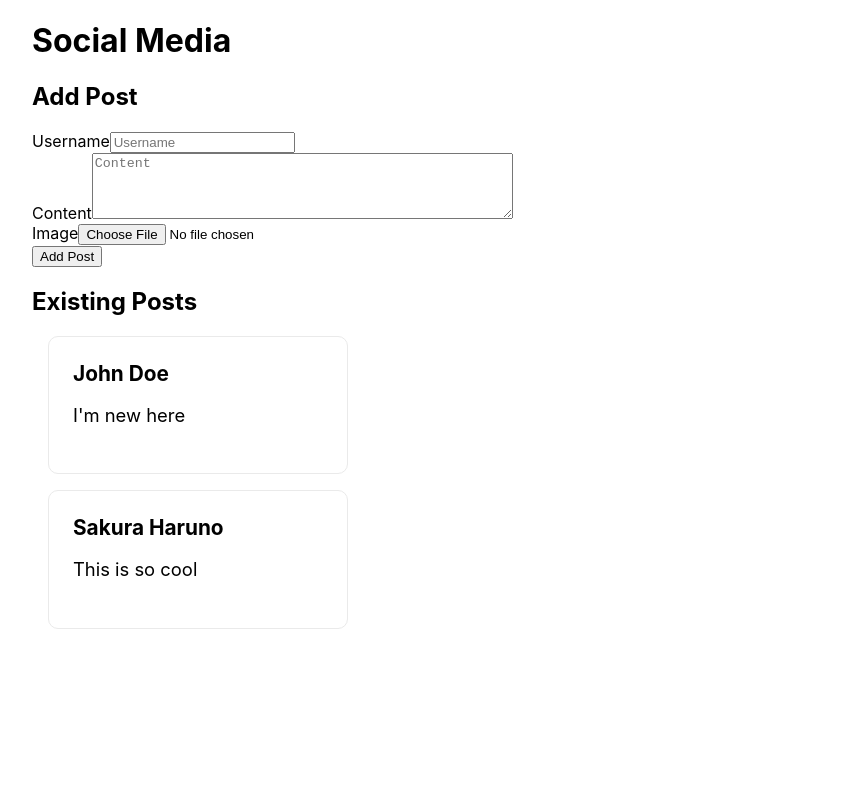
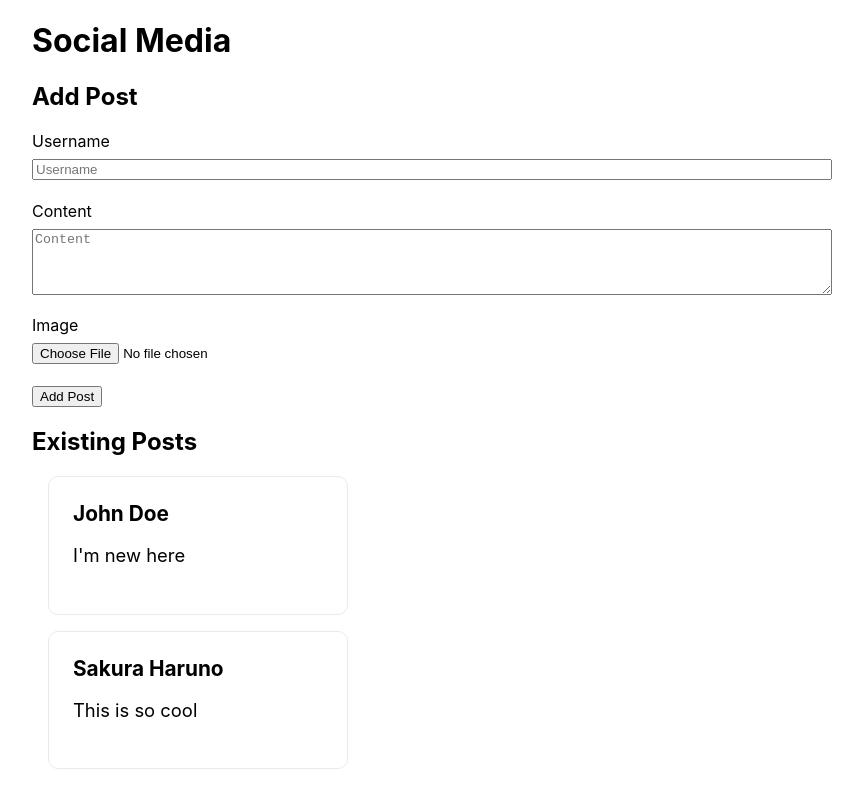
Before and after one commit to MackenzieJoyce/social-media, a Next.js app: page / in a window 1280 px wide. Shown: the whole page, without its empty margins (0-863 px from the left). Built offline with nearby package versions, Linux system fonts and the light colour scheme.

Commit message:
CSS: Added max width to entire form. Spaced out the formGroups and labels.

```diff
--- a/styles/Home.module.css
+++ b/styles/Home.module.css
@@ -2,14 +2,19 @@
   padding: 0 2rem;
 }
 
-.main {
-  min-height: 100vh;
-  padding: 4rem 0;
-  flex: 1;
+.form {
+  max-width: 800px;
+}
+
+.formGroup {
+  margin-bottom: 1.3rem;
   display: flex;
   flex-direction: column;
   justify-content: center;
-  align-items: center;
+}
+
+.formGroup label {
+  margin-bottom: .5rem;
 }
 
 .footer {
```
